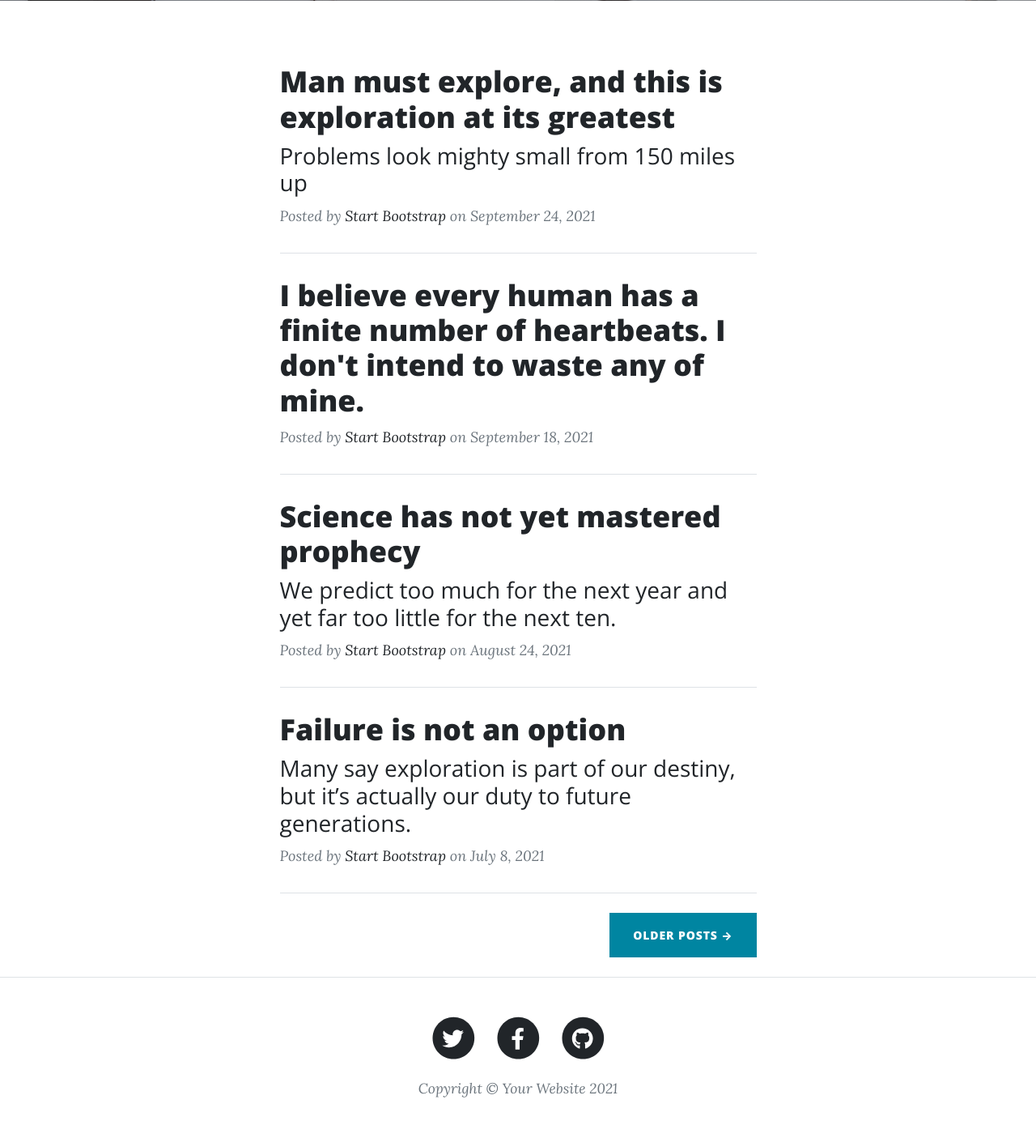
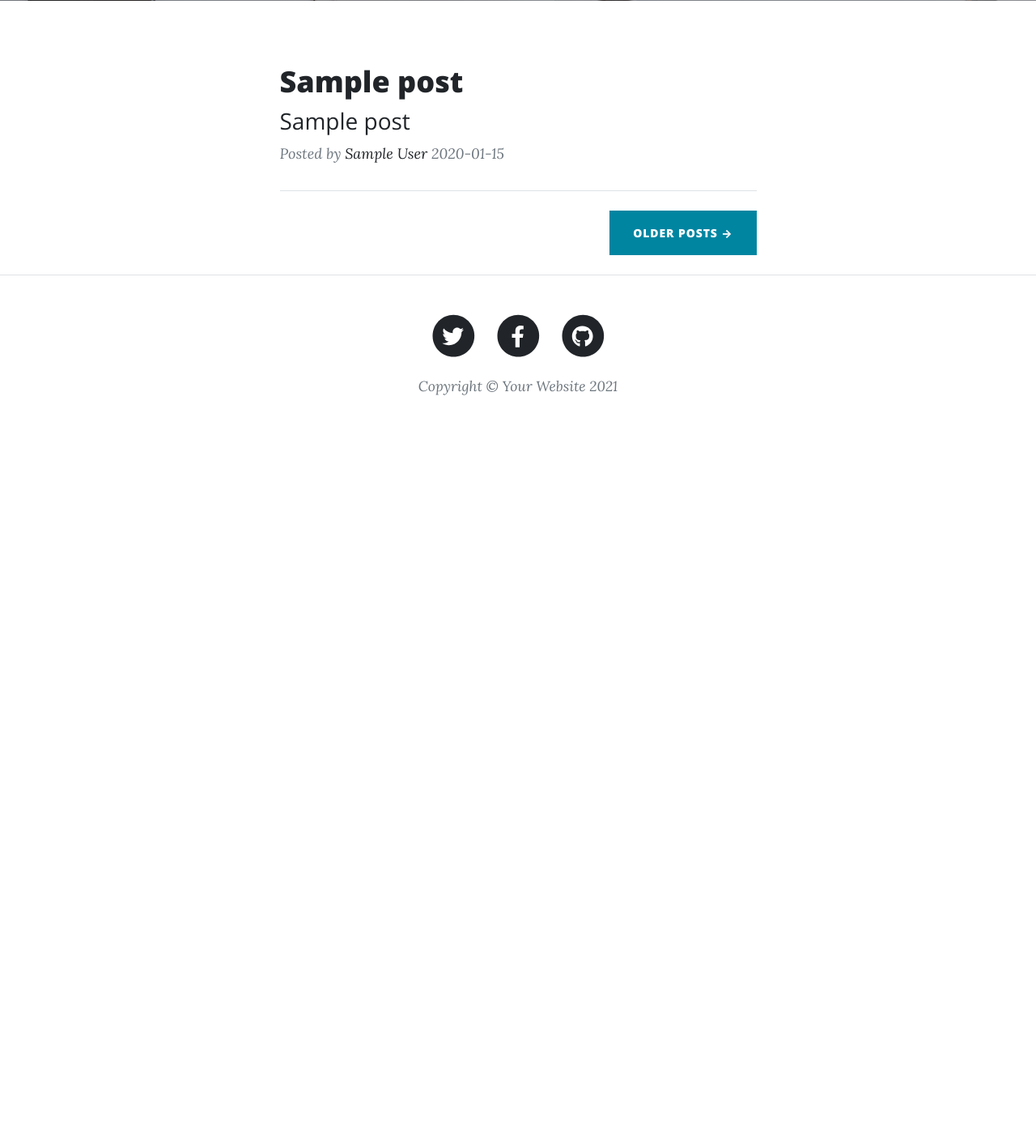
Before and after one commit to gagandeep2998/blog_webiste, a Flask app: page / in a window 1280 px wide. Shown: the part 531-1936 px from the top of the page at 81% size. After the commit the page ends 1019 px from the top, so only its background shows below. Run offline with Flask 2, Linux system fonts and the light colour scheme; tables that the repository leaves empty hold one stand-in row (values such as "Sample post"); some libraries are stand-ins or nearby versions.

Commit message:
add get all post from database feature

```diff
--- a/app/templates/index.html
+++ b/app/templates/index.html
@@ -17,63 +17,22 @@
     <div class="row gx-4 gx-lg-5 justify-content-center">
         <div class="col-md-10 col-lg-8 col-xl-7">
             <!-- Post preview-->
+            {% for post in posts %}
             <div class="post-preview">
                 <a href="post.html">
-                    <h2 class="post-title">Man must explore, and this is exploration at its greatest</h2>
-                    <h3 class="post-subtitle">Problems look mighty small from 150 miles up</h3>
+                    <h2 class="post-title">{{ post.title }}</h2>
+                    <h3 class="post-subtitle">{{ post.subtitle}}</h3>
                 </a>
                 <p class="post-meta">
                     Posted by
-                    <a href="#!">Start Bootstrap</a>
-                    on September 24, 2021
+                    <a href="#!">{{ post.author}}</a>
+                    {{ post.date }}
                 </p>
             </div>
             <!-- Divider-->
             <hr class="my-4" />
-            <!-- Post preview-->
-            <div class="post-preview">
-                <a href="post.html">
-                    <h2 class="post-title">I believe every human has a finite number of heartbeats. I don't intend
-                        to waste any of mine.</h2>
-                </a>
-                <p class="post-meta">
-                    Posted by
-                    <a href="#!">Start Bootstrap</a>
-                    on September 18, 2021
-                </p>
-            </div>
-            <!-- Divider-->
-            <hr class="my-4" />
-            <!-- Post preview-->
-            <div class="post-preview">
-                <a href="post.html">
-                    <h2 class="post-title">Science has not yet mastered prophecy</h2>
-                    <h3 class="post-subtitle">We predict too much for the next year and yet far too little for the
-                        next ten.</h3>
-                </a>
-                <p class="post-meta">
-                    Posted by
-                    <a href="#!">Start Bootstrap</a>
-                    on August 24, 2021
-                </p>
-            </div>
-            <!-- Divider-->
-            <hr class="my-4" />
-            <!-- Post preview-->
-            <div class="post-preview">
-                <a href="post.html">
-                    <h2 class="post-title">Failure is not an option</h2>
-                    <h3 class="post-subtitle">Many say exploration is part of our destiny, but it’s actually our
-                        duty to future generations.</h3>
-                </a>
-                <p class="post-meta">
-                    Posted by
-                    <a href="#!">Start Bootstrap</a>
-                    on July 8, 2021
-                </p>
-            </div>
-            <!-- Divider-->
-            <hr class="my-4" />
+            {% endfor %}
+
             <!-- Pager-->
             <div class="d-flex justify-content-end mb-4"><a class="btn btn-primary text-uppercase" href="#!">Older
                     Posts →</a></div>
--- a/app/views.py
+++ b/app/views.py
@@ -1,5 +1,7 @@
 from flask import Flask, render_template
 from flask import Blueprint
+from .models import Post
+from . import db
 
 
 views = Blueprint("views", __name__)
@@ -7,7 +9,9 @@ views = Blueprint("views", __name__)
 
 @views.route("/")
 def home():
-    return render_template("index.html")
+    all_posts = Post.query.all()
+    print(all_posts)
+    return render_template("index.html", posts=all_posts)
 
 
 @views.route("/about")
```
